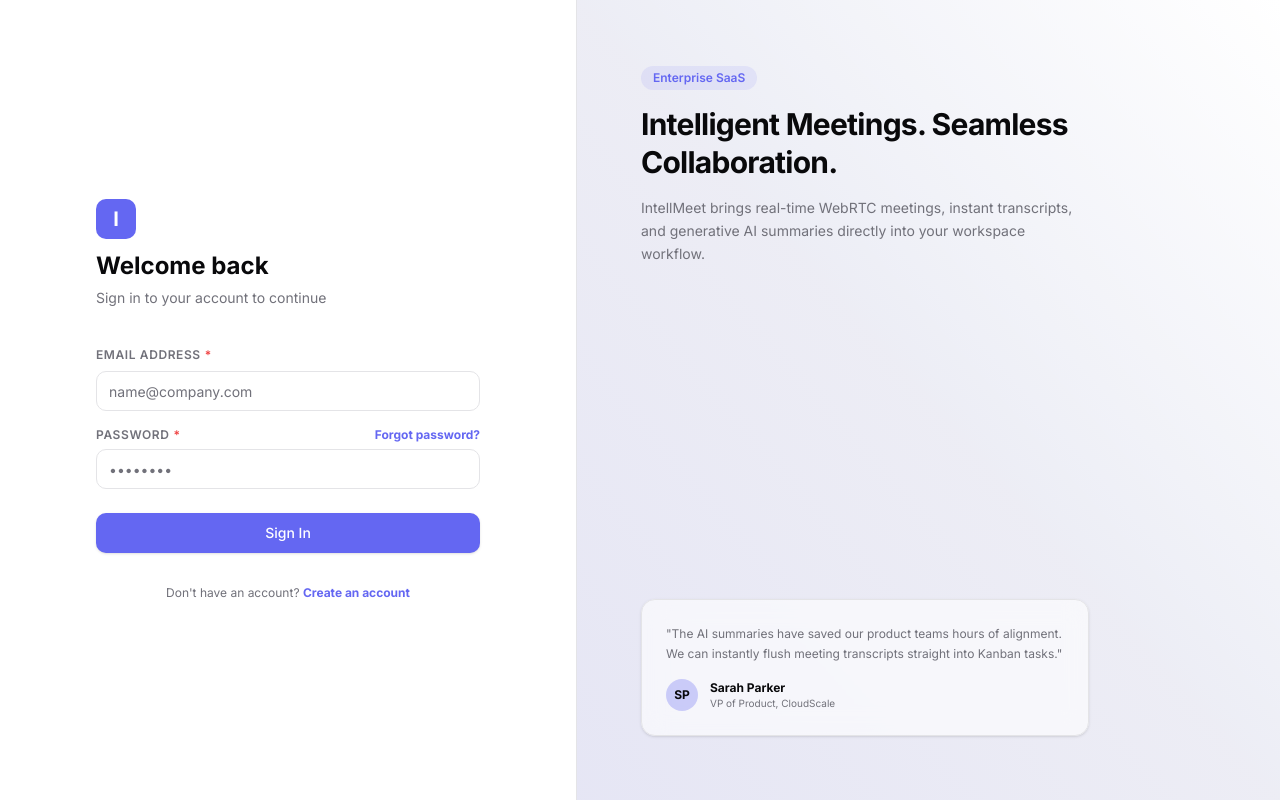
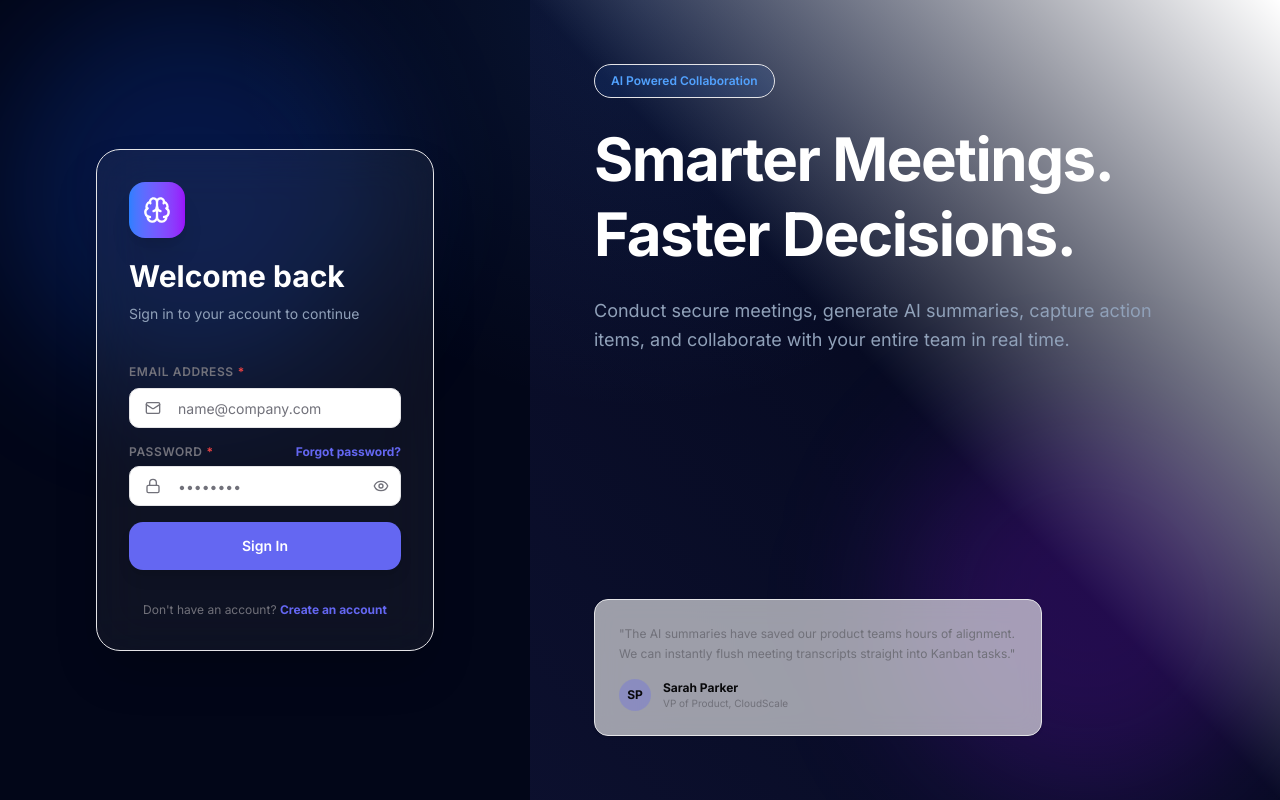
Before and after one commit to yasar-pathan/IntelliMeet, a React (Vite) app in the folder intellmeet-frontend/: page /login in a window 1280 px wide. Built offline with nearby package versions, Linux system fonts and the light colour scheme; no server answers.

Commit message:
commit changes for UI improvements and added structure.txt file and functions for showing and hiding password in login and reset password pages.

```diff
--- a/intellmeet-frontend/src/features/auth/components/AuthLayout.tsx
+++ b/intellmeet-frontend/src/features/auth/components/AuthLayout.tsx
@@ -1,5 +1,6 @@
 import * as React from 'react';
-import { cn } from '@/lib/utils';
+import { cn } from "@/lib/utils";
+import {Brain} from "lucide-react";
 
 interface AuthLayoutProps {
   children: React.ReactNode;
@@ -9,39 +10,48 @@ interface AuthLayoutProps {
 
 export const AuthLayout: React.FC<AuthLayoutProps> = ({ children, title, subtitle }) => {
   return (
-    <div className="flex min-h-screen w-screen bg-background overflow-hidden select-none">
+<div className="relative flex min-h-screen w-screen overflow-hidden bg-slate-950">
+  {/* Background blobs */}
+  <div className="absolute top-0 left-0 h-96 w-96 rounded-full bg-blue-600/20 blur-3xl" />
+  <div className="absolute bottom-0 right-0 h-96 w-96 rounded-full bg-purple-600/20 blur-3xl" />
+  <div className="absolute inset-0 bg-[radial-gradient(circle_at_top,rgba(59,130,246,0.12),transparent_40%)]" />
     {/* Form Section */}
-      <div className="flex flex-col flex-1 justify-center px-4 py-12 sm:px-6 lg:flex-none lg:px-20 xl:px-24 bg-background z-10">
-        <div className="mx-auto w-full max-w-sm lg:w-96">
+      <div className="relative z-10 flex flex-col flex-1 justify-center px-6 py-12 sm:px-8 lg:flex-none lg:px-20 xl:px-24">
+        <div className="mx-auto w-full max-w-md rounded-3xl border border-white/10
+    bg-white/5 backdrop-blur-xl p-8 shadow-2xl">
           {/* Brand Logo Header */}
           <div className="text-left mb-8">
-            <div className="inline-flex items-center justify-center w-10 h-10 rounded-lg bg-primary text-primary-foreground font-black text-xl mb-3">
-              I
+          <div className="inline-flex items-center justify-center w-14 h-14 rounded-2xl bg-gradient-to-r from-blue-500 to-purple-600 text-white mb-5 shadow-xl">
+  <Brain className="h-7 w-7" />
 </div>
-            <h1 className="text-2xl font-bold text-foreground leading-tight">{title}</h1>
-            <p className="text-sm text-muted-foreground mt-1.5 leading-relaxed">{subtitle}</p>
+            <h1 className="text-3xl font-bold text-white leading-tight">{title}</h1>
+            <p className="text-sm text-slate-400 mt-2 leading-relaxed">{subtitle}</p>
           </div>
-
           {/* Form Content */}
           <div className="mt-6">{children}</div>
         </div>
       </div>
 
       {/* Hero Visual Section (Hidden on mobile) */}
-      <div className="hidden lg:block relative flex-1 w-0 bg-muted border-l border-border/40">
+      <div className="hidden lg:flex relative flex-1 flex-col justify-center px-20">
         <div className="absolute inset-0 bg-gradient-to-tr from-primary/10 via-primary/5 to-background z-0" />
         <div className="absolute inset-0 flex flex-col justify-between p-16 text-left z-10">
           {/* Pitch */}
-          <div className="max-w-md">
-            <span className="inline-flex items-center rounded-full bg-primary/10 px-3 py-1 text-xs font-semibold text-primary mb-4">
-              Enterprise SaaS
+          <div className="max-w-xl">
+  <span className="inline-flex items-center rounded-full border border-blue-500/30 bg-blue-500/10 px-4 py-2 text-xs font-semibold text-blue-400 mb-6">
+    AI Powered Collaboration
   </span>
-            <h2 className="text-3xl font-extrabold text-foreground leading-tight tracking-tight">
-              Intelligent Meetings. Seamless Collaboration.
+
+  <h2 className="text-6xl font-extrabold text-white leading-tight tracking-tight">
+    Smarter Meetings.
+    <br />
+    Faster Decisions.
   </h2>
-            <p className="text-sm text-muted-foreground mt-4 leading-relaxed">
-              IntellMeet brings real-time WebRTC meetings, instant transcripts, and generative AI
-              summaries directly into your workspace workflow.
+
+  <p className="text-lg text-slate-400 mt-6 leading-relaxed">
+    Conduct secure meetings, generate AI summaries,
+    capture action items, and collaborate with your
+    entire team in real time.
   </p>
 </div>
 
--- a/intellmeet-frontend/src/features/auth/pages/LoginPage.tsx
+++ b/intellmeet-frontend/src/features/auth/pages/LoginPage.tsx
@@ -9,10 +9,12 @@ import { AuthLayout } from '@/features/auth/components/AuthLayout';
 import { Button } from '@/components/ui/Button';
 import { Input } from '@/components/ui/Input';
 import { Label } from '@/components/ui/Label';
+import { Eye, EyeOff } from "lucide-react";
+import { Mail, Lock} from "lucide-react";
 
 export const LoginPage: React.FC = () => {
   const loginMutation = useLogin();
-
+  const [showPassword, setShowPassword] = React.useState(false);
   const {
     register,
     handleSubmit,
@@ -41,13 +43,17 @@ export const LoginPage: React.FC = () => {
             Email Address
           </Label>
           <div className="mt-1.5">
+            <div className="relative">
+            <Mail className="absolute left-4 top-1/2 -translate-y-1/2 h-4 w-4 text-muted-foreground" />
             <Input
               id="email"
               type="email"
               placeholder="name@company.com"
+              className="pl-12"
               error={!!errors.email}
               {...register('email')}
             />
+            </div>
             {errors.email && (
               <p className="text-xs text-destructive mt-1.5">{errors.email.message}</p>
             )}
@@ -67,22 +73,48 @@ export const LoginPage: React.FC = () => {
             </Link>
           </div>
           <div className="mt-1.5">
+            <div className="relative">
+                        <Lock className="absolute left-4 top-1/2 -translate-y-1/2 h-4 w-4 text-muted-foreground" />
+
+
     <Input
       id="password"
-              type="password"
+      type={showPassword ? "text" : "password"}
       placeholder="••••••••"
       error={!!errors.password}
+      className="pl-12"
       {...register('password')}
     />
+
+    <button
+      type="button"
+      onClick={() => setShowPassword(!showPassword)}
+      className="absolute right-3 top-1/2 -translate-y-1/2 text-muted-foreground"
+    >
+      {showPassword ? (
+        <EyeOff className="h-4 w-4" />
+      ) : (
+        <Eye className="h-4 w-4" />
+      )}
+    </button>
+  </div>
+
   {errors.password && (
-              <p className="text-xs text-destructive mt-1.5">{errors.password.message}</p>
+    <p className="text-xs text-destructive mt-1.5">
+      {errors.password.message}
+    </p>
   )}
 </div>
         </div>
 
         <Button
           type="submit"
-          className="w-full mt-2"
+          className="w-full  h-12
+    rounded-xl
+    font-semibold
+    shadow-lg
+    transition-all
+    hover:scale-[1.02]"
           isLoading={loginMutation.isPending}
         >
           Sign In
--- a/intellmeet-frontend/src/features/auth/pages/RegisterPage.tsx
+++ b/intellmeet-frontend/src/features/auth/pages/RegisterPage.tsx
@@ -9,7 +9,9 @@ import { AuthLayout } from '@/features/auth/components/AuthLayout';
 import { Button } from '@/components/ui/Button';
 import { Input } from '@/components/ui/Input';
 import { Label } from '@/components/ui/Label';
+import { User, Mail, Lock, Eye, EyeOff} from "lucide-react";
 
+// const [showPassword, setShowPassword] = React.useState(false);
 export const RegisterPage: React.FC = () => {
   const registerMutation = useRegister();
 
@@ -40,14 +42,20 @@ export const RegisterPage: React.FC = () => {
           <Label htmlFor="name" required>
             Full Name
           </Label>
-          <div className="mt-1.5">
-            <Input
+
+
+            <div className="mt-1.5">
+            <div className="relative">
+            <User className="absolute left-4 top-1/2 -translate-y-1/2 h-4 w-4 text-muted-foreground" />
+              <Input
               id="name"
               type="text"
               placeholder="John Doe"
+              className="pl-12 "
               error={!!errors.name}
               {...register('name')}
             />
+            </div>
             {errors.name && (
               <p className="text-xs text-destructive mt-1.5">{errors.name.message}</p>
             )}
@@ -59,13 +67,17 @@ export const RegisterPage: React.FC = () => {
             Email Address
           </Label>
           <div className="mt-1.5">
+            <div className="relative">
+            <Mail className="absolute left-4 top-1/2 -translate-y-1/2 h-4 w-4 text-muted-foreground" />
             <Input
               id="email"
               type="email"
               placeholder="name@company.com"
+              className="pl-12 "
               error={!!errors.email}
               {...register('email')}
             />
+            </div>
             {errors.email && (
               <p className="text-xs text-destructive mt-1.5">{errors.email.message}</p>
             )}
@@ -77,13 +89,19 @@ export const RegisterPage: React.FC = () => {
             Password
           </Label>
           <div className="mt-1.5">
+            <div className="relative">
+            <Lock className="absolute left-4 top-1/2 -translate-y-1/2 h-4 w-4 text-muted-foreground" />
             <Input
               id="password"
               type="password"
               placeholder="••••••••"
+              className="pl-12 "
               error={!!errors.password}
               {...register('password')}
+
             />
+
+            </div>
             {errors.password && (
               <p className="text-xs text-destructive mt-1.5">{errors.password.message}</p>
             )}
--- a/intellmeet-frontend/src/features/auth/pages/ResetPasswordPage.tsx
+++ b/intellmeet-frontend/src/features/auth/pages/ResetPasswordPage.tsx
@@ -9,11 +9,16 @@ import { AuthLayout } from '@/features/auth/components/AuthLayout';
 import { Button } from '@/components/ui/Button';
 import { Input } from '@/components/ui/Input';
 import { Label } from '@/components/ui/Label';
+import {Lock, Eye, EyeOff } from "lucide-react";
+
 
 export const ResetPasswordPage: React.FC = () => {
   const resetPasswordMutation = useResetPassword();
   const [searchParams] = useSearchParams();
   const navigate = useNavigate();
+  const [showPassword, setShowPassword] = React.useState(false);
+const [showConfirmPassword, setShowConfirmPassword] = React.useState(false);
+
   const token = searchParams.get('token');
 
   const {
@@ -60,7 +65,7 @@ export const ResetPasswordPage: React.FC = () => {
         </div>
       ) : (
         <form onSubmit={handleSubmit(onSubmit)} className="space-y-4 text-left">
-          <div>
+          {/* <div>
             <Label htmlFor="password" required>
               New Password
             </Label>
@@ -76,8 +81,31 @@ export const ResetPasswordPage: React.FC = () => {
                 <p className="text-xs text-destructive mt-1.5">{errors.password.message}</p>
               )}
             </div>
-          </div>
+          </div> */}
+          <div className="relative">
+  <Lock className="absolute left-3 top-1/2 -translate-y-1/2 h-4 w-4 text-muted-foreground" />
 
+  <Input
+    id="password"
+    type={showPassword ? "text" : "password"}
+    placeholder="••••••••"
+    className="pl-10 pr-10 h-12 rounded-xl"
+    error={!!errors.password}
+    {...register('password')}
+  />
+
+  <button
+    type="button"
+    onClick={() => setShowPassword(!showPassword)}
+    className="absolute right-3 top-1/2 -translate-y-1/2 text-muted-foreground"
+  >
+    {showPassword ? (
+      <EyeOff className="h-4 w-4" />
+    ) : (
+      <Eye className="h-4 w-4" />
+    )}
+  </button>
+</div>
           <div>
             <Label htmlFor="confirmPassword" required>
               Confirm Password
```
Also changed, not shown: intellmeet-frontend/src/features/auth/pages/ForgotPasswordPage.tsx (+32 -8 lines), 2 other files (tests, documents, lock files or other folders). Lines whose indentation alone changed are shown as unchanged.
